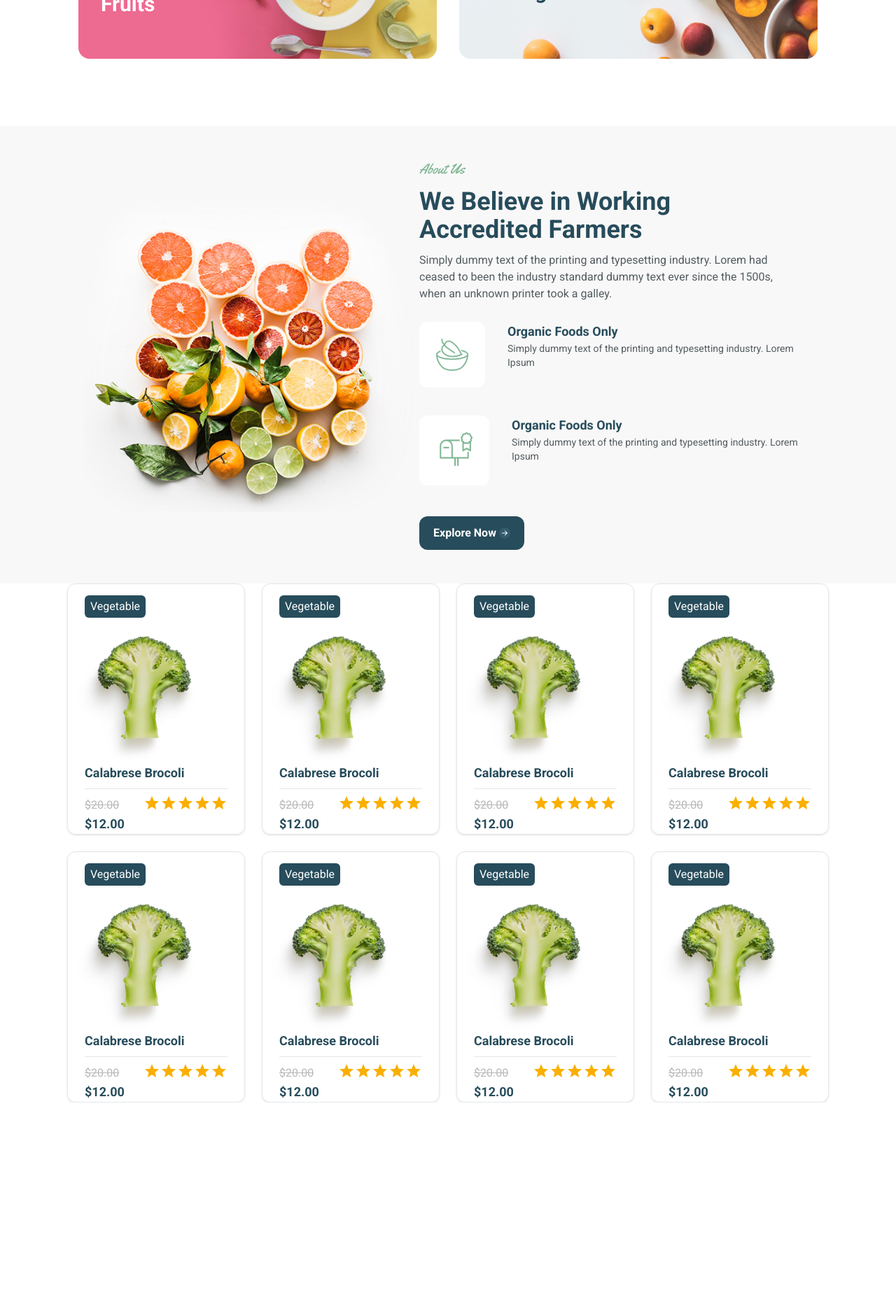
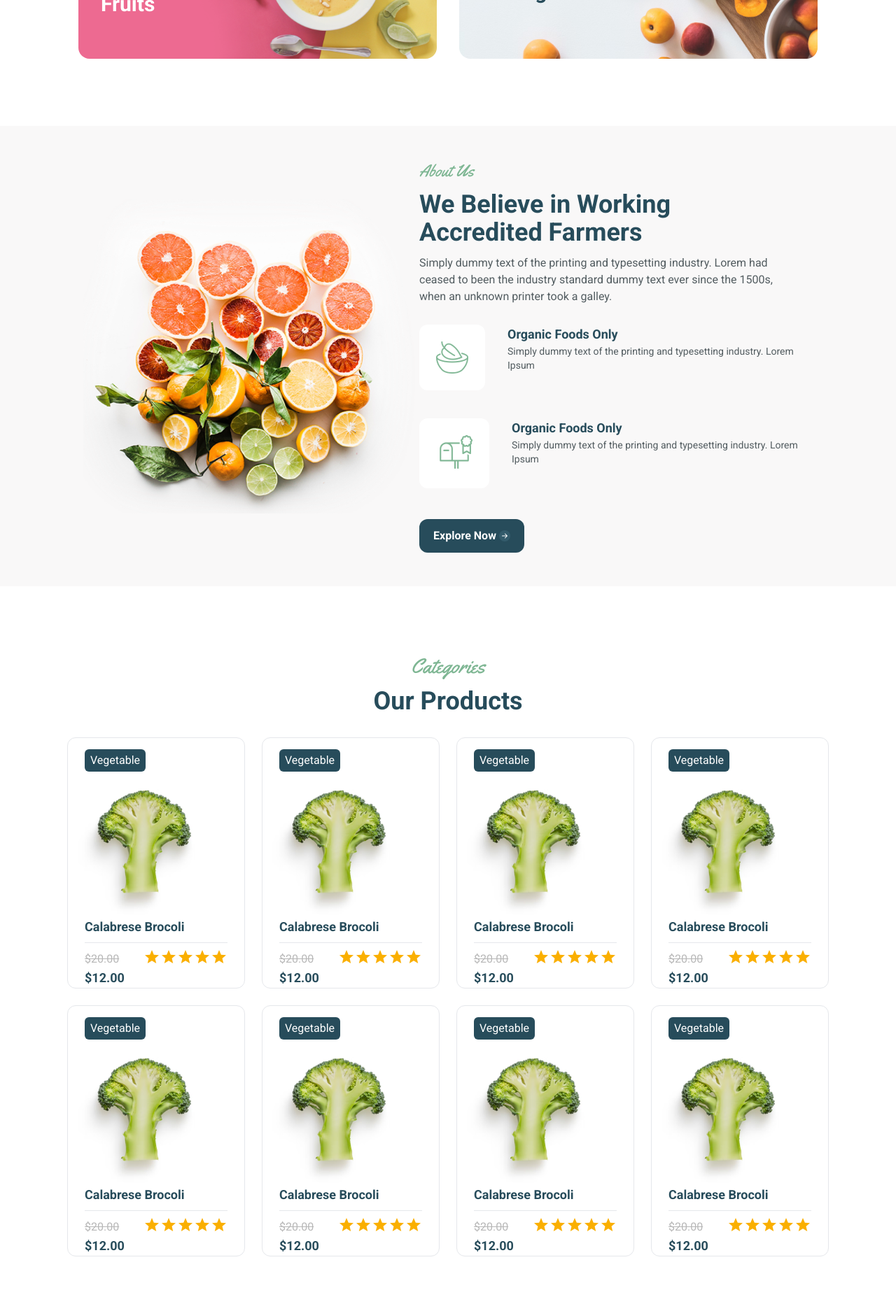
Before and after one commit to Jobayer98/OrganicShop, a React (Vite) app: page / in a window 1280 px wide. Shown: the part 880-2754 px from the top of the page at 70% size. Before the commit the page ends 2456 px from the top, so only its background shows below. Built offline with nearby package versions, Linux system fonts and the light colour scheme.

Commit message:
fixed css

```diff
--- a/src/components/UI/Card/Card.jsx
+++ b/src/components/UI/Card/Card.jsx
@@ -2,7 +2,7 @@ import { Rating } from "@mui/material";
 
 const Card = ({ label, img, title, price }) => {
   return (
-    <div className="border shadow rounded-xl">
+    <div className="border hover:shadow-xl rounded-xl">
       <p className="bg-[#274c5b] text-white text-center rounded-md w-fit px-2 py-1 mt-4 ml-6">
         {label}
       </p>
--- a/src/pages/Home/AboutUs/About.jsx
+++ b/src/pages/Home/AboutUs/About.jsx
@@ -13,7 +13,7 @@ const About = () => {
         style={{ backgroundImage: `url(${img})` }}
       ></div>
       <div className="bg-transparent w-1/2 flex flex-col gap-3 -ml-28">
-        <p className="font-[Yellowtail] text-[#7EB693] text-xl">About Us</p>
+        <p className="font-[Yellowtail] text-[#7EB693] text-2xl">About Us</p>
         <h3 className="text-[#274c5b] text-4xl font-bold">
           We Believe in Working <br /> Accredited Farmers
         </h3>
--- a/src/pages/Home/Banner/Banner.jsx
+++ b/src/pages/Home/Banner/Banner.jsx
@@ -8,7 +8,9 @@ const Banner = () => {
       style={{ backgroundImage: `url(${banner})` }}
     >
       <div>
-        <p className="font-[Yellowtail] text-[#68A47F]">100% Natural Food</p>
+        <p className="font-[Yellowtail] text-[#68A47F] text-2xl">
+          100% Natural Food
+        </p>
         <h2 className="text-7xl font-extrabold">
           Choose the best <br />
           healthier way <br /> of life
--- a/src/pages/Product/Product.jsx
+++ b/src/pages/Product/Product.jsx
@@ -1,9 +1,18 @@
 import Card from "../../components/UI/Card/Card";
 import img from "../../assets/Home/Product/pdc1.png";
+import Button from "../../components/UI/Buttons/Button";
+import { BsArrowRightShort } from "react-icons/bs";
 
 const Product = () => {
   const array = [1, 2, 3, 4, 5, 6, 7, 8];
   return (
+    <div className="my-24">
+      <div className="text-center">
+        <p className="text-[#7EB693] font-[Yellowtail] text-3xl ">Categories</p>
+        <h3 className="text-[#274C5B] text-4xl font-bold my-3 mb-8">
+          Our Products
+        </h3>
+      </div>
       <div className="grid grid-cols-4 gap-6 mx-24">
         {array.map((item) => (
           <Card
@@ -15,6 +24,13 @@ const Product = () => {
           />
         ))}
       </div>
+      <div className="flex justify-center mt-12">
+        <Button className={"w-[150px] bg-[#274c5b] text-white"}>
+          Explore Now{" "}
+          <BsArrowRightShort className="bg-[#335B6B] text-white rounded-full ml-1" />
+        </Button>
+      </div>
+    </div>
   );
 };
 
```
Lines whose indentation alone changed are shown as unchanged.
